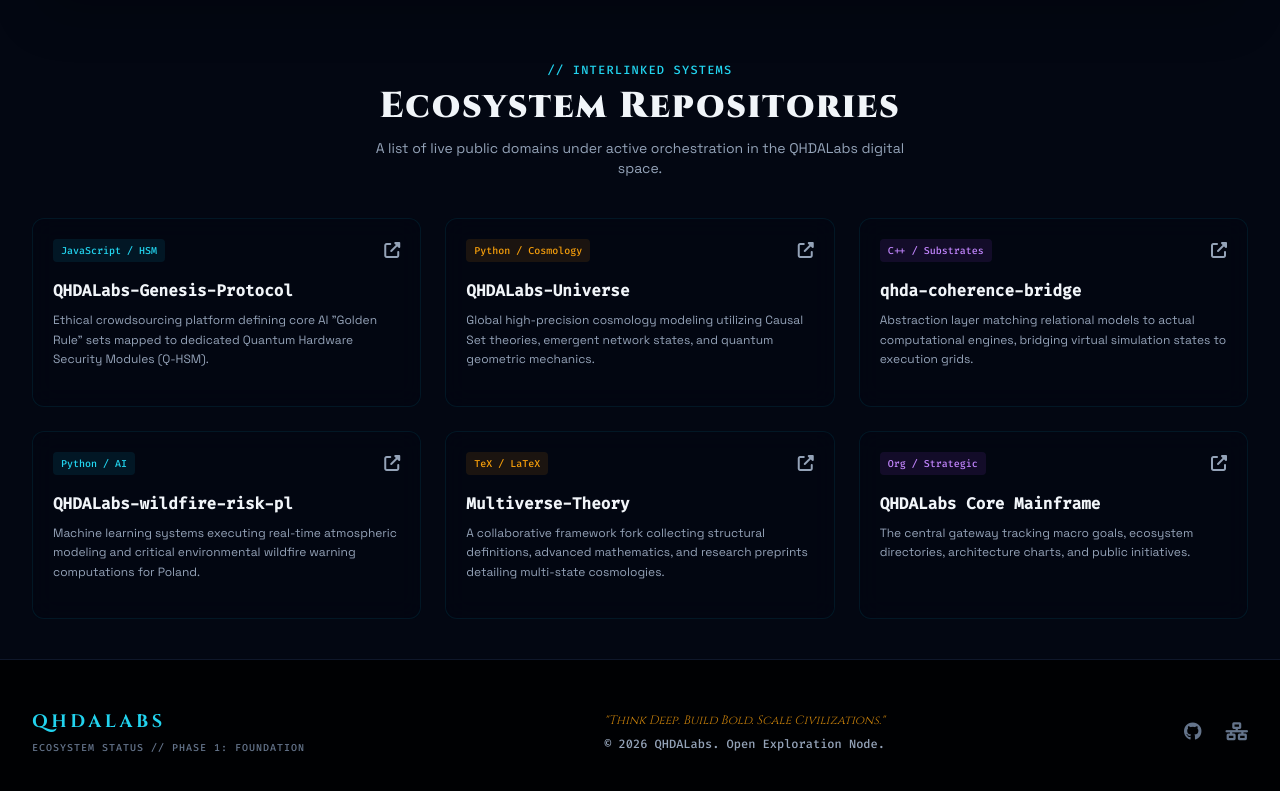
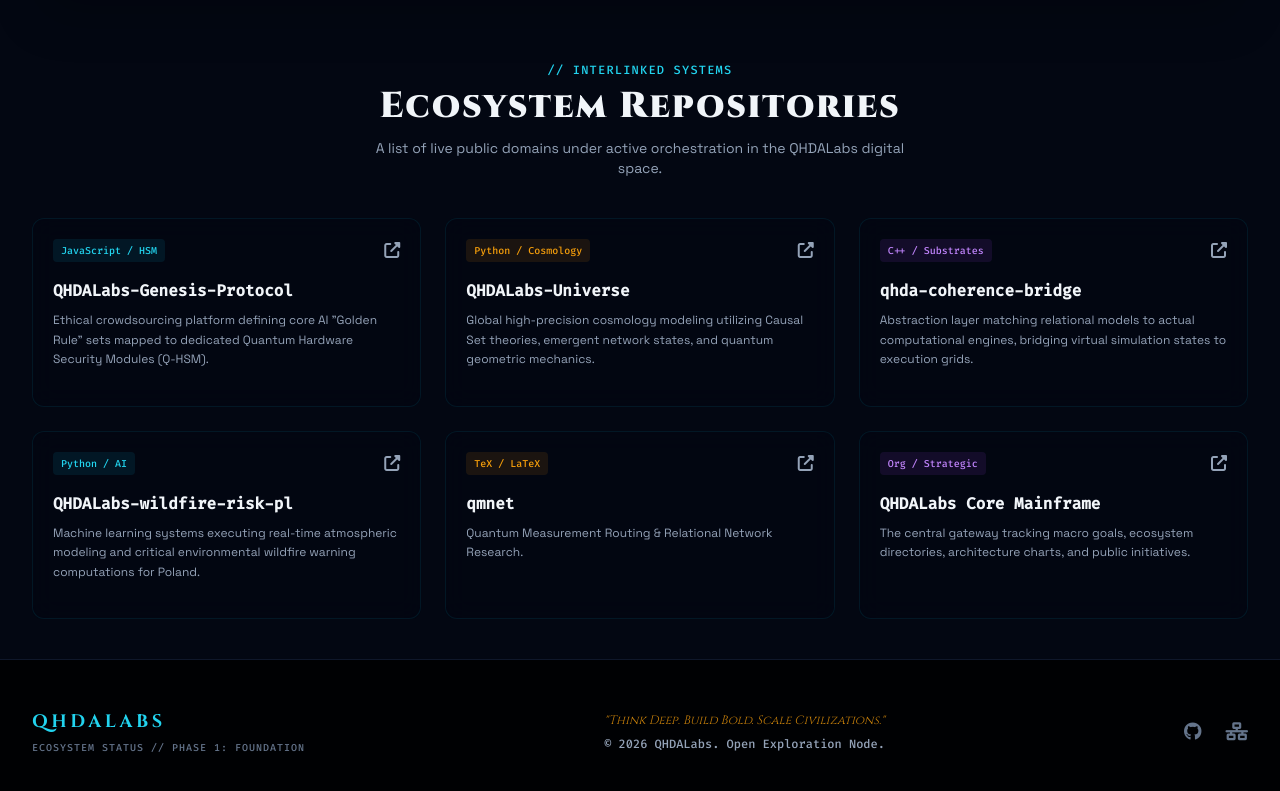
Before and after one commit to QHDALabs/QHDALabs, a plain HTML site: page digital-garden/index.html in a window 1280 px wide. Shown: the part 2625-3416 px from the top of the page. Drawn offline with nearby package versions, Linux system fonts and the light colour scheme; no server answers.

Commit message:
update repository information for qmnet project

```diff
--- a/digital-garden/index.html
+++ b/digital-garden/index.html
@@ -429,15 +429,15 @@
                         </p>
                     </div>
 
-                    <!-- Repo 5: Multiverse Theory -->
+                    <!-- Repo 5: QMNet -->
                     <div class="glass-panel p-5 rounded-xl border border-cyan-500/10 hover:border-cyan-500/30 transition-all relative">
                         <div class="flex justify-between items-start mb-4">
                             <span class="bg-amber-500/10 text-amber-500 text-[10px] font-mono px-2 py-1 rounded">TeX / LaTeX</span>
-                            <a href="https://github.com/QHDALabs/Multiverse-Theory" target="_blank" class="text-slate-400 hover:text-amber-500 transition-colors"><i class="fa-solid fa-up-right-from-square"></i></a>
+                            <a href="https://github.com/QHDALabs/qmnet" target="_blank" class="text-slate-400 hover:text-amber-500 transition-colors"><i class="fa-solid fa-up-right-from-square"></i></a>
                         </div>
-                        <h3 class="font-mono text-base font-bold mb-2 text-slate-100">Multiverse-Theory</h3>
+                        <h3 class="font-mono text-base font-bold mb-2 text-slate-100">qmnet</h3>
                         <p class="text-slate-400 text-xs leading-relaxed mb-4">
-                            A collaborative framework fork collecting structural definitions, advanced mathematics, and research preprints detailing multi-state cosmologies.
+                            Quantum Measurement Routing & Relational Network Research.
                         </p>
                     </div>
 
```
